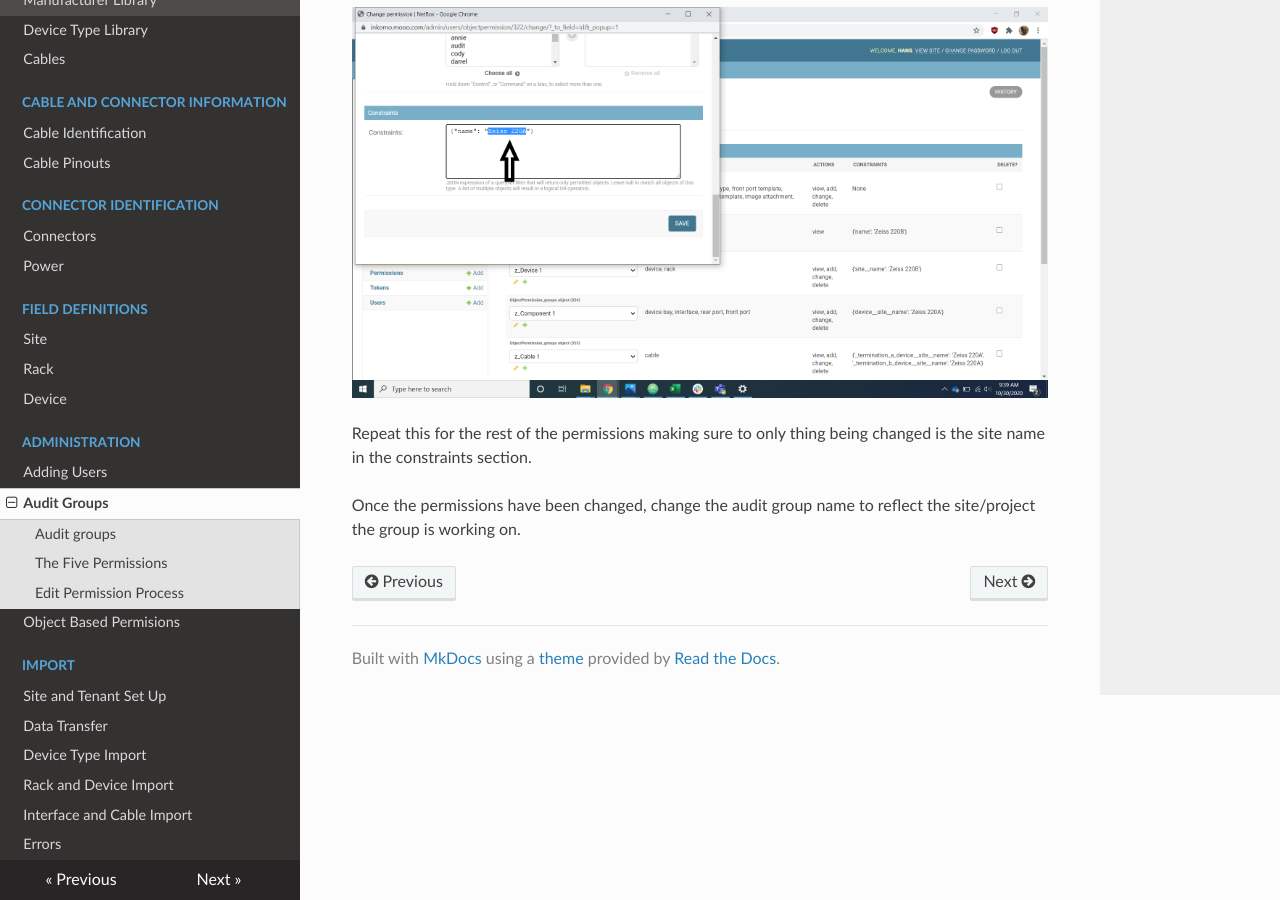
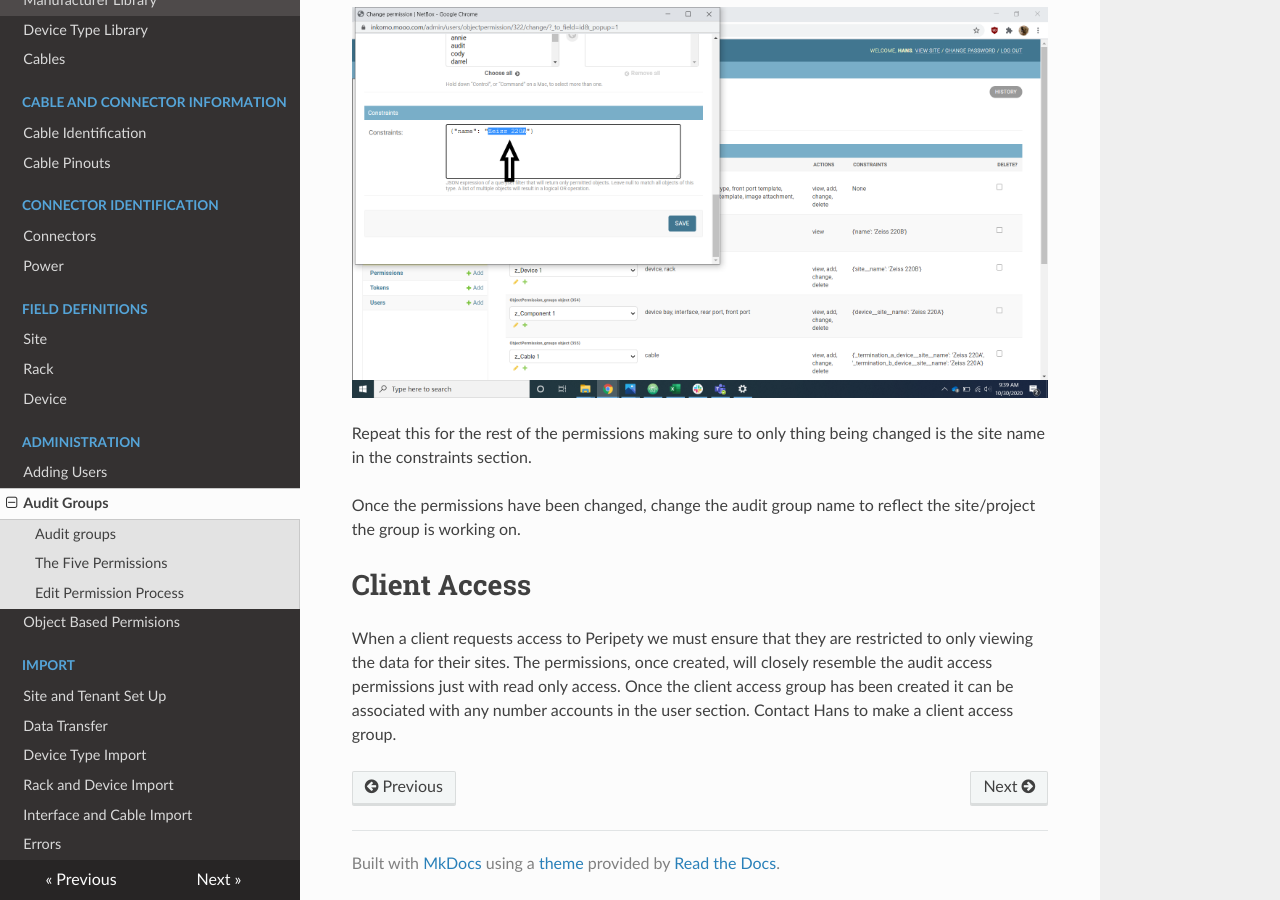
Before and after one commit to gadler01/peripety-docs, an MkDocs documentation site: the page built from docs/administration/audit_groups.md, in a window 1280 px wide and 900 px high, scrolled down 2976 px. Built offline with MkDocs 1.6.1, drawn with Linux system fonts in a browser that asks for light colours; nearby versions of some CDN libraries; old or Windows-style settings are respelled for this version of MkDocs.

Commit message:
Update audit_groups.md

```diff
--- a/docs/administration/audit_groups.md
+++ b/docs/administration/audit_groups.md
@@ -39,3 +39,7 @@ Type the site name exactly how it appears in Peripety into the text area where t
 Repeat this for the rest of the permissions making sure to only thing being changed is the site name in the constraints section.
 
 Once the permissions have been changed, change the audit group name to reflect the site/project the group is working on.
+
+# Client Access
+
+When a client requests access to Peripety we must ensure that they are restricted to only viewing the data for their sites. The permissions, once created, will closely resemble the audit access permissions just with read only access. Once the client access group has been created it can be associated with any number accounts in the user section. Contact Hans to make a client access group.
```
